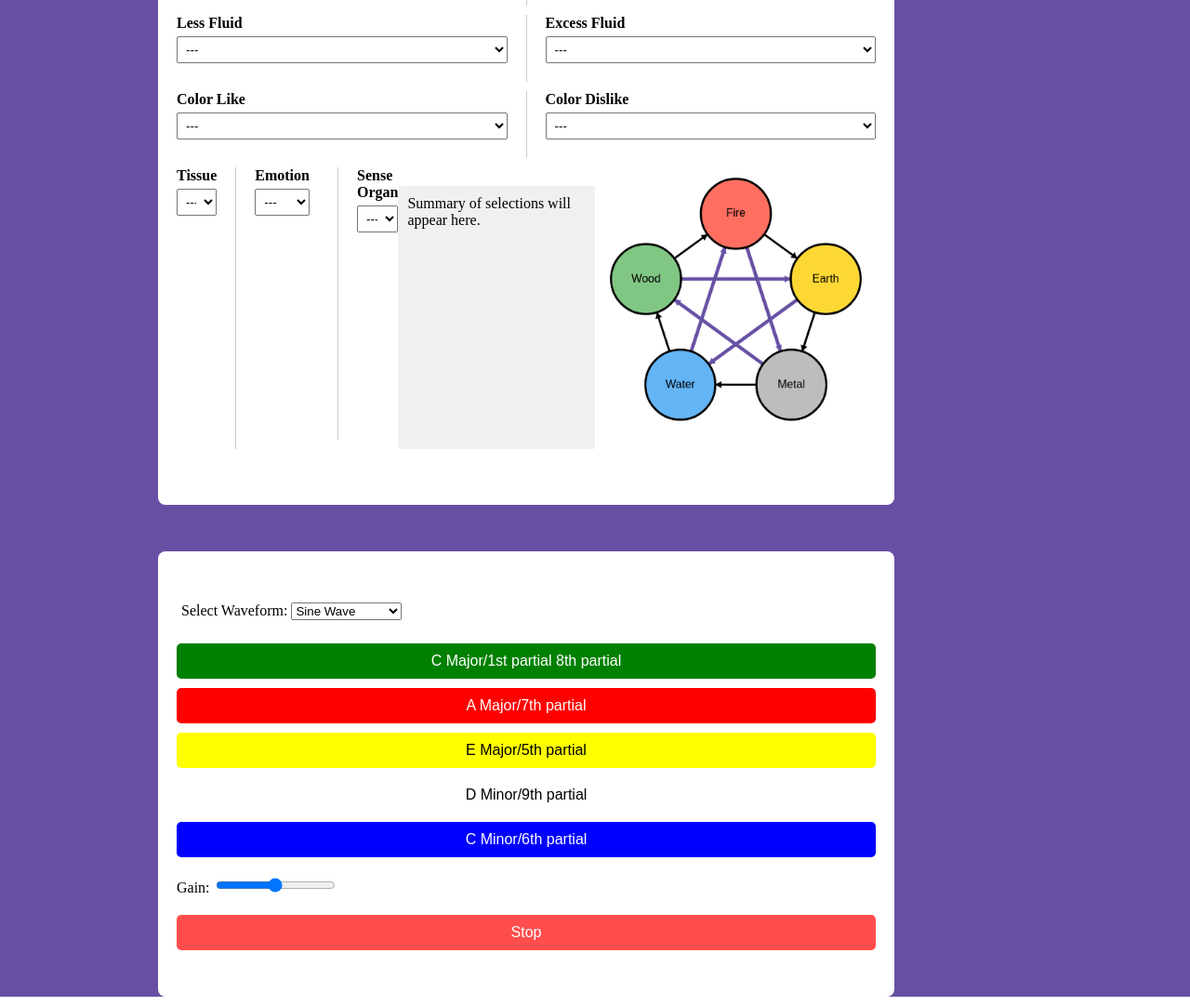
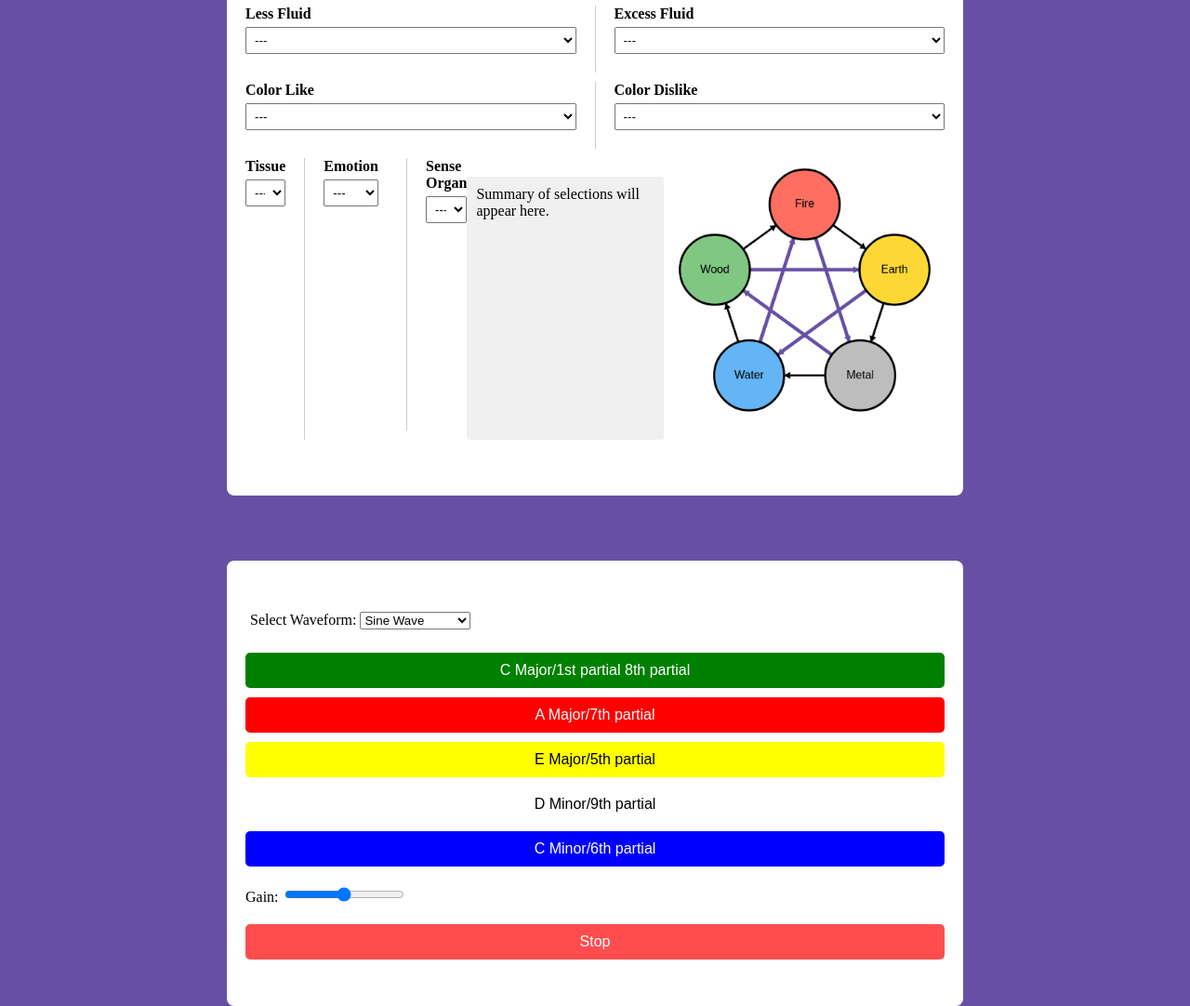
Before and after one commit to bhaskar-c/five-elements-diagnosis, a PHP site: page / in a window 1280 px wide. Shown: the whole page at 93% size. Run offline with PHP 8.4, Linux system fonts and the light colour scheme.

Commit message:
Update style.css

```diff
--- a/style.css
+++ b/style.css
@@ -11,6 +11,12 @@
         .page_title {
             text-align: center;
             margin-top: 20px;
+        }
+.parent-container {
+            display: flex;
+            flex-direction: column;
+            align-items: center; /* Optional: centers the child containers horizontally */
+            gap: 20px; /* Optional: adds some space between the child containers */
         }
 
         .container {
```
